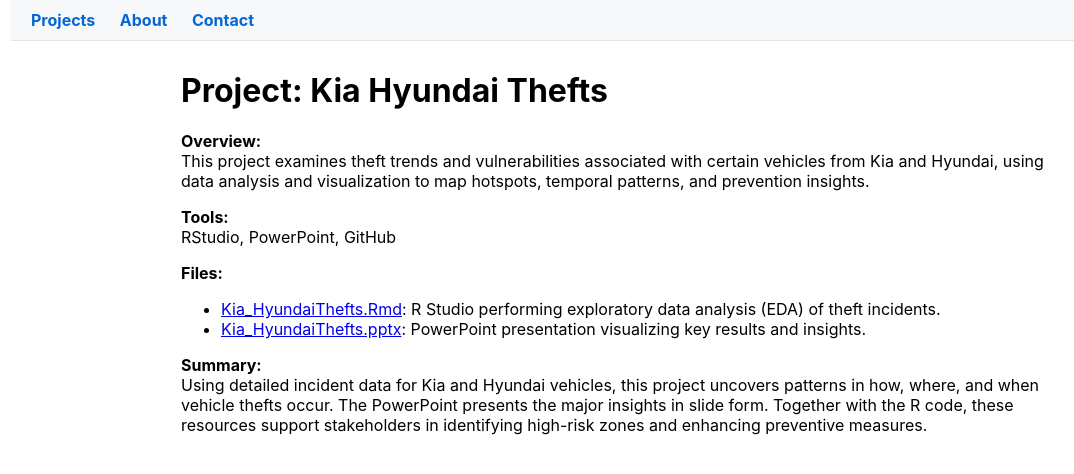
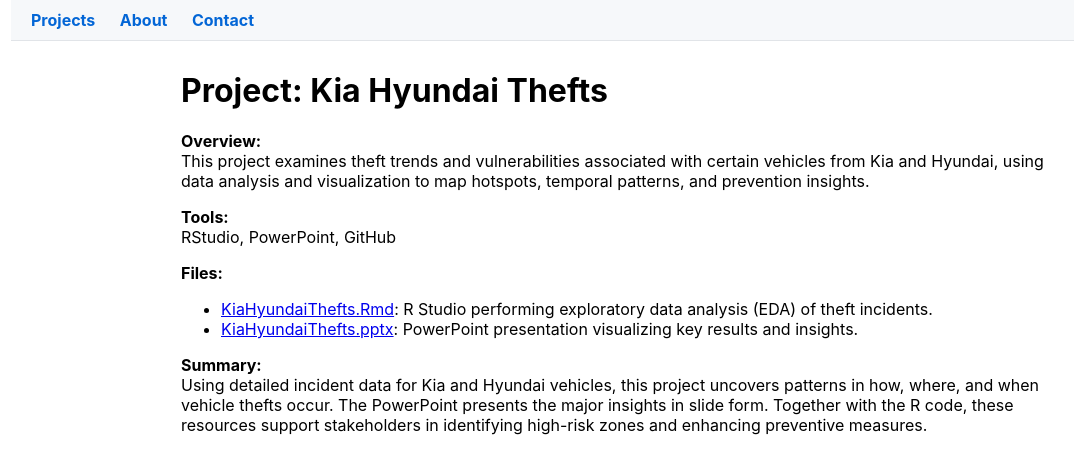
Before and after one commit to BADKINS17/ProjectShowcase, a Jekyll site: the page built from Kia_HyundaiThefts/index.md, in a window 1280 px wide. Shown: the top 474 px of the page, without its empty margins (9-1083 px from the left). Built offline with Jekyll 4.4.1, drawn with Linux system fonts in a browser that asks for light colours; our own code applies the rules of GitHub Pages for plain Markdown files.

Commit message:
Update index.md

```diff
--- a/Kia_HyundaiThefts/index.md
+++ b/Kia_HyundaiThefts/index.md
@@ -7,8 +7,8 @@
 RStudio, PowerPoint, GitHub
 
 **Files:**
-- [Kia_HyundaiThefts.Rmd](https://github.com/BADKINS17/ProjectShowcase/blob/main/Kia_HyundaiThefts/KiaHyundaiThefts.Rmd): R Studio performing exploratory data analysis (EDA) of theft incidents.
-- [Kia_HyundaiThefts.pptx](https://github.com/BADKINS17/ProjectShowcase/blob/main/Kia_HyundaiThefts/KiaHyundaiThefts.pptx): PowerPoint presentation visualizing key results and insights.
+- [KiaHyundaiThefts.Rmd](https://github.com/BADKINS17/ProjectShowcase/blob/main/Kia_HyundaiThefts/KiaHyundaiThefts.Rmd): R Studio performing exploratory data analysis (EDA) of theft incidents.
+- [KiaHyundaiThefts.pptx](https://github.com/BADKINS17/ProjectShowcase/blob/main/Kia_HyundaiThefts/KiaHyundaiThefts.pptx): PowerPoint presentation visualizing key results and insights.
 
 **Summary:**
 Using detailed incident data for Kia and Hyundai vehicles, this project uncovers patterns in how, where, and when vehicle thefts occur. The PowerPoint presents the major insights in slide form. Together with the R code, these resources support stakeholders in identifying high-risk zones and enhancing preventive measures.
```
